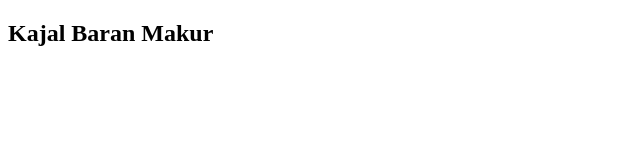
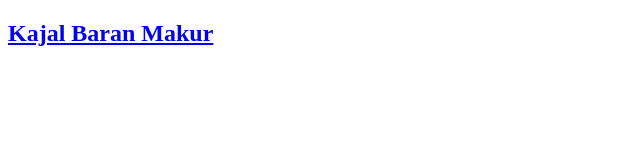
Before and after one commit to Kajalbaranmakur/blog, a plain HTML site: page index.html in a window 1280 px wide. Shown: the whole page, without its empty margins (0-640 px from the left). Drawn offline with Linux system fonts and the light colour scheme.

Commit message:
Update index.html

```diff
--- a/index.html
+++ b/index.html
@@ -4,6 +4,6 @@
 	<title>kbmakur</title>
 </head>
 <body>
-    <h2> Kajal Baran Makur </h2>
+    <a href="https://kajalbaranmakur.github.io/web/"><h2> Kajal Baran Makur </h2></a>
 </body>
 </html>
```
